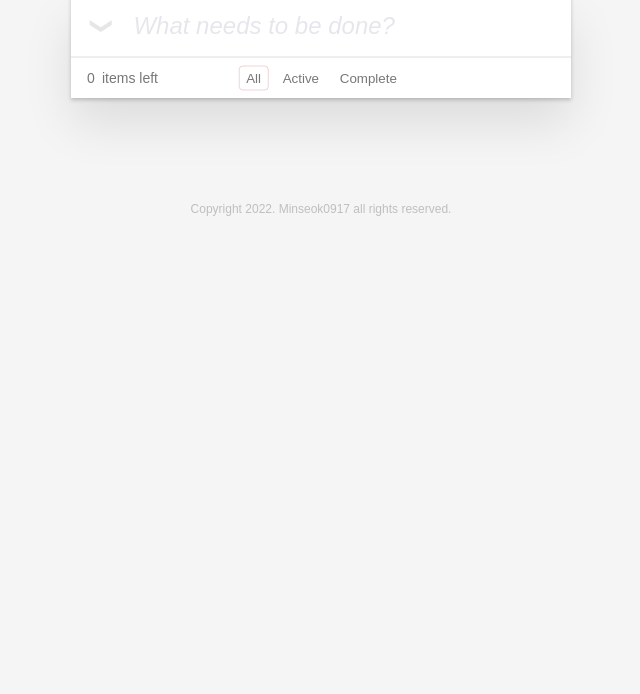
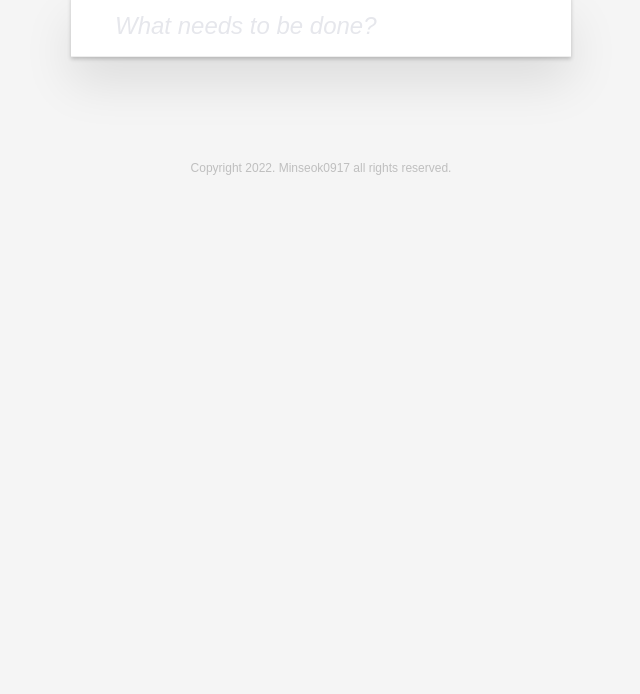
Before and after one commit to wlgggy/sdhs-javascript-todos, a plain HTML site: page index.html in a window 1280 px wide. Shown: the part 106-800 px from the top of the page, without its empty margins (319-959 px from the left). Drawn offline with Linux system fonts and the light colour scheme.

Commit message:
fix : 리스트 목록이 없을 때 화면 예외처리
[예외처리 항목]
- 컨트롤러 숨기기
- 전체선택 버튼 숨기기

```diff
--- a/css/common.css
+++ b/css/common.css
@@ -60,6 +60,9 @@ h1 {
 
 .todo-head__all-select-btn {
     padding: 10px 22px;
+}
+.todo-head__all-select-btn.content-hide::before {
+    content: "";
 }
 .todo-head__all-select-btn::before {
     content: "❯";
--- a/js/common.js
+++ b/js/common.js
@@ -2,6 +2,7 @@ const $todoInput = find(".todo-head__input");
 const $todoList = find(".todo-body__list");
 const $todoCounter = find(".todo-control__count span");
 const $todoAllSelectedBtn = find(".todo-head__all-select-btn");
+const $todoControl = find(".todo-body__control");
 const $todoClearCompleteBtn = find(".todo-control__clear-complete-btn");
 const $todoControlBtns = findAll(".todo-control__btn");
 
@@ -138,6 +139,7 @@ function createTodoItem(todoItem) {
 
 function renderTodos() {
     let todos = todoState.todos;
+    const existTodos = todos.length;
     const existComplete = todoUtils.existComplete();
     const isAllSelected = !todoUtils.existActive() && todoState.todos.length;
 
@@ -157,6 +159,10 @@ function renderTodos() {
         const isSelectedStatus = todoControlBtnDatasetType === todoState.status;
         $todoControlBtn.classList.toggle("selected", isSelectedStatus);
     });
+
+    $todoAllSelectedBtn.classList.toggle("content-hide", !existTodos);
+    $todoControl.classList.toggle("none", !existTodos);
+
     $todoCounter.textContent = todos.length;
     $todoAllSelectedBtn.classList.toggle("all-selected", isAllSelected);
     $todoClearCompleteBtn.classList.toggle("none", !existComplete);
```
